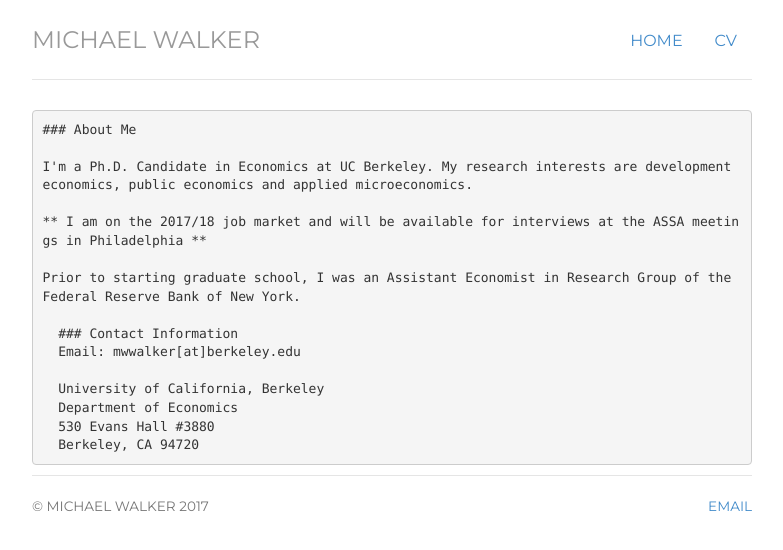
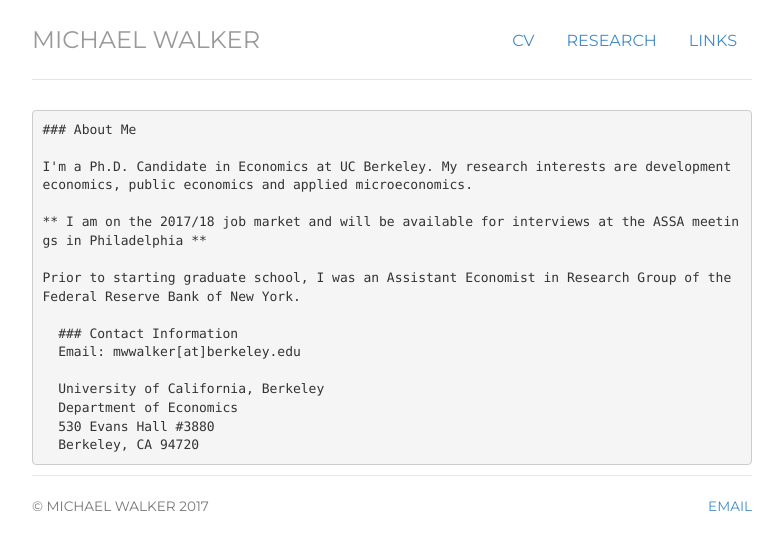
Before and after one commit to mwwalker/mwwalker.github.io, a Jekyll site: the page built from index.md, in a window 1280 px wide. Shown: the top 550 px of the page, without its empty margins (248-1031 px from the left). Built offline with Jekyll 4.4.1, drawn with Linux system fonts in a browser that asks for light colours; nearby versions of some CDN libraries; library files that are not in the unit come from our copies.

Commit message:
Editing header

```diff
--- a/_includes/header.html
+++ b/_includes/header.html
@@ -1,9 +1,8 @@
 <div class="header">
 	<ul class="nav nav-pills pull-right">
-        <li><a href="/">Home</a></li>
-		<li class="{{ page.cv }}"><a href="/cv" title="CV">CV</a></li>
-		<!-- <li class="{{ page.research }}"><a href="/research" title="Research">Research</a></li> -->
-		<!-- <li class="{{ page.links }}"><a href="/links" title="Links">Links</a></li> -->
+        <li class="{{ page.cv }}"><a href="/cv" title="CV">CV</a></li>
+		<li><a href="/research" title="Research">Research</a></li>
+		<li><a href="/links" title="Links">Links</a></li>
 	</ul>
 	<h3 class="text-muted"><a href="/">Michael Walker</a></h3>
 </div> <!-- /header -->
```
